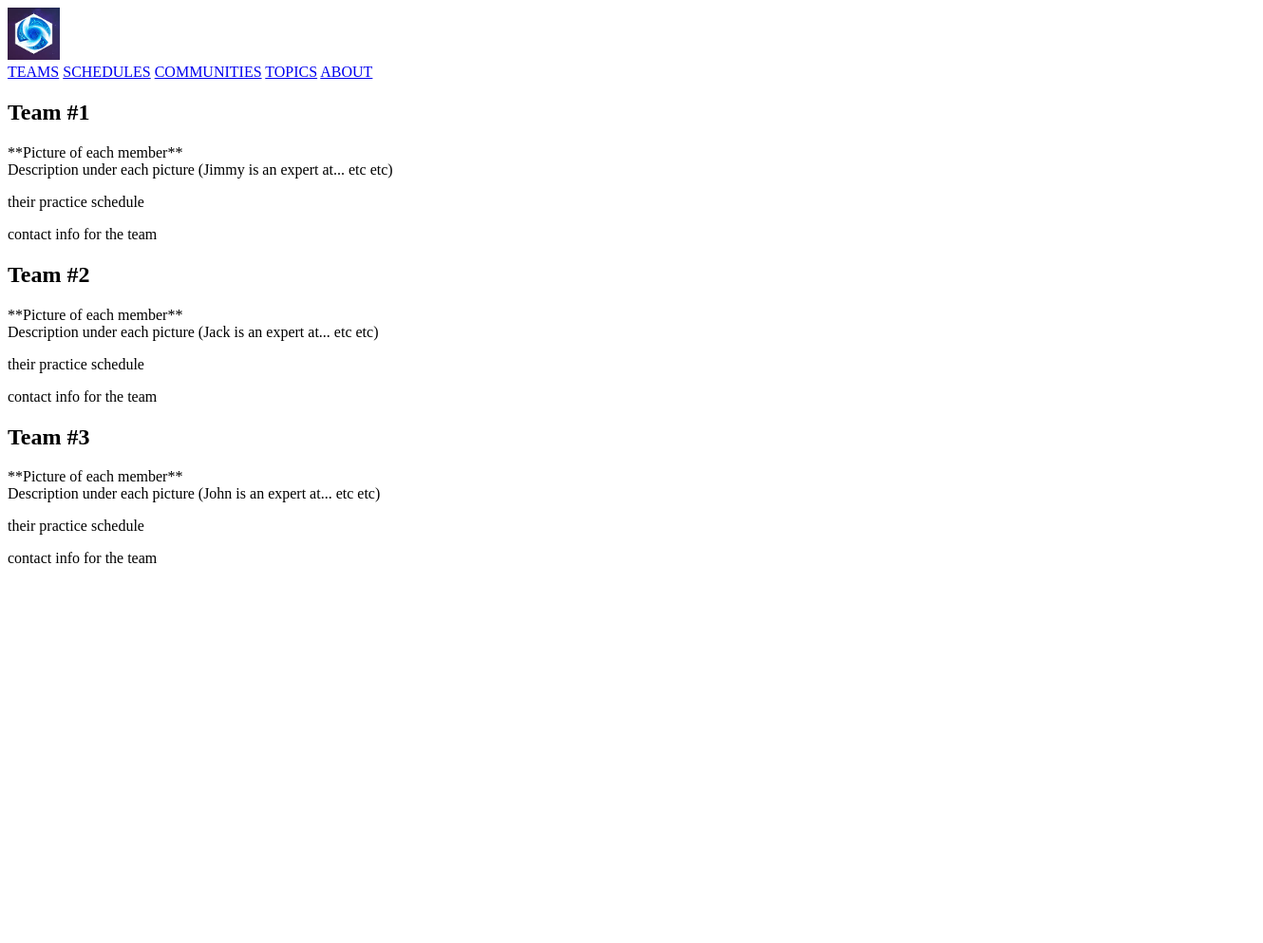
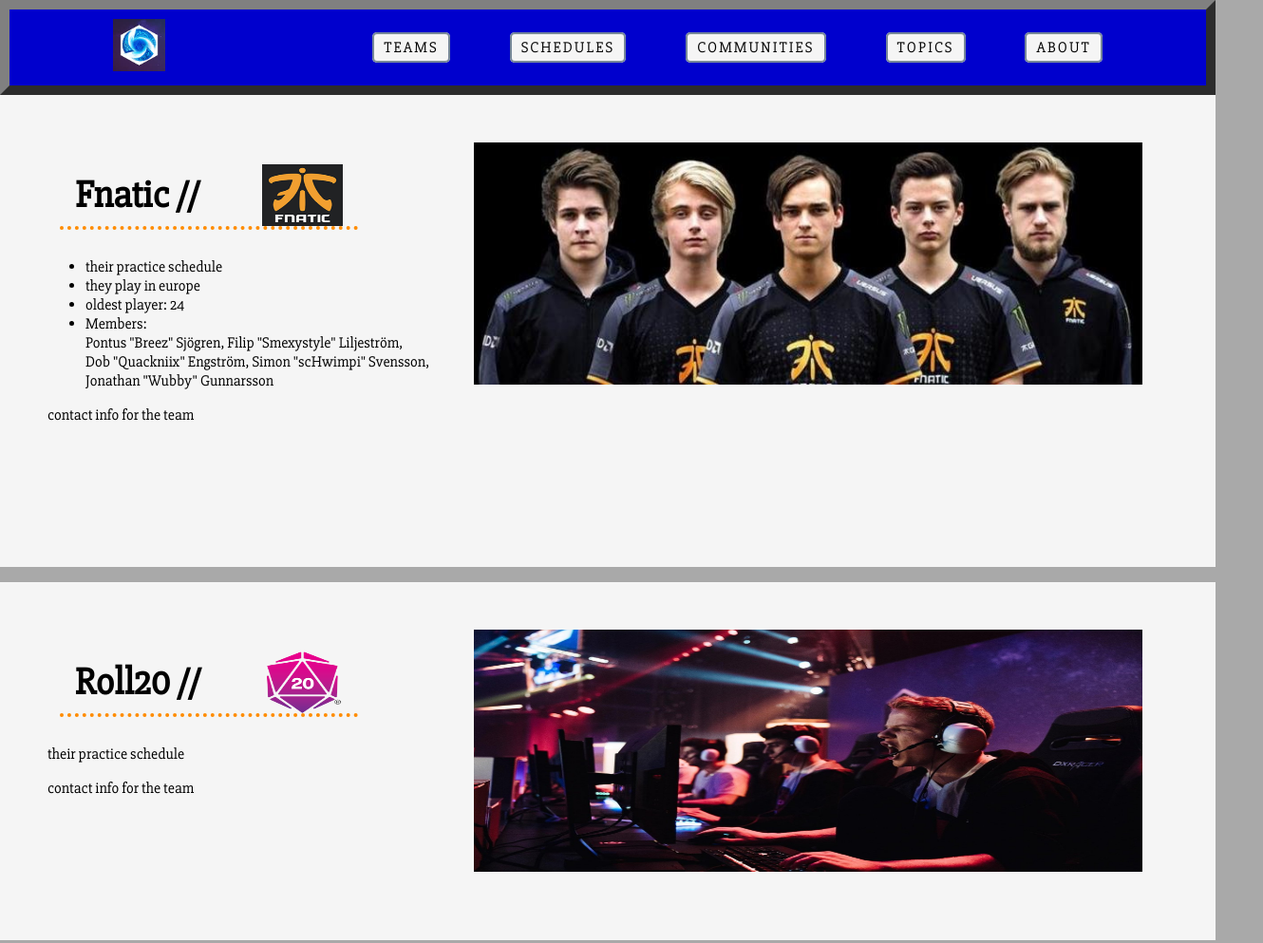
Before and after one commit to kurtism-coding/Project1, a plain HTML site: page Teams.html in a window 1280 px wide. Shown: the top 993 px of the page at 95% size, 1330 px wide, since content can reach past the window. Before the commit the page ends 800 px from the top, so only its background shows below. Drawn offline with Linux system fonts and the light colour scheme.

Commit message:
team page almost done

```diff
--- a/Teams.html
+++ b/Teams.html
@@ -3,13 +3,14 @@
 <head>
     <meta charset="UTF-8">
     <title>Teams</title>
+    <link href="https://fonts.googleapis.com/css?family=Slabo+27px" rel="stylesheet">
+    <link rel="stylesheet" href="teams.css">
 </head>
 <body>
 <header>
     <nav>
         <div>
-            <a class="logo"
-               href="index.html">
+            <a class="logo" href="index.html">
                 <img src="Images/Hots logo.jpeg"
                      style="width:55px;height:55px;"
                      class="logo">
@@ -25,26 +26,49 @@
         </div>
     </nav>
 </header>
-<section>
-    <h1>Team #1</h1>
-    <p>**Picture of each member** <br> Description under each picture (Jimmy is an expert at... etc etc)</p>
+<section class="teams">
+    <div class="teamsection">
+        <div class="teamlogo"><h1>Fnatic // <img class="logos" src="Images/fnatic logo.png"/></h1>
+
+            </div>
+        <img class="portraits" src="Images/FnaticPortrait.jpg"/>
+    </div>
+        <aside>
+            <ul>
+            <li>their practice schedule</li>
+            <li>they play in europe</li>
+            <li>oldest player: 24</li>
+            <li>Members: <br>
+                Pontus "Breez" Sjögren,
+                Filip "Smexystyle" Liljeström, <br>
+                Dob "Quackniix" Engström,
+                Simon "scHwimpi" Svensson, <br>
+                Jonathan "Wubby" Gunnarsson</li>
+            </ul>
+
+        <p>contact info for the team</p>
+    </aside>
+</section>
+<section class="teams">
+    <div class="teamsection">
+        <div class="teamlogo"><h1>Roll20 // <img class="logos" src="Images/Roll20Logo.png"/></h1>
+
+            </div>
+        <img class="portraits" src="Images/Roll20portrait(glaurung).jpg"/>
+    </div>
     <aside>
         <p>their practice schedule</p>
         <p>contact info for the team</p>
     </aside>
 </section>
-<section>
-    <h1>Team #2</h1>
-    <p>**Picture of each member** <br> Description under each picture (Jack is an expert at... etc etc)</p>
-    <aside>
-        <p>their practice schedule</p>
-        <p>contact info for the team</p>
-    </aside>
-</section>
-<section>
-    <h1>Team #3</h1>
-    <p>**Picture of each member** <br> Description under each picture (John is an expert at... etc etc)</p>
-    <aside>
+<section class="teams">
+    <div class="teamsection">
+        <div class="teamlogo"><h1>MVP Black // <img class="logos" src="Images/MVPBlacklogo.png"/></h1>
+
+            </div>
+        <img class="portraits" src="Images/MVPBlackPortrait.jpg"/>
+    </div>
+        <aside>
         <p>their practice schedule</p>
         <p>contact info for the team</p>
     </aside>
--- a/about.css
+++ b/about.css
@@ -1,3 +1,13 @@
+* {
+    font-family: 'Slabo 27px', serif;
+
+}
+
+.logo{
+
+
+}
+
 nav {
     text-align: center;
     word-spacing: 60px;
@@ -9,3 +19,100 @@ nav {
     display: flex;
     justify-content: space-around;
     align-items: center;
+
+}
+
+.links {
+    text-decoration: none;
+    border: 2px solid lightslategray;
+    background: whitesmoke;
+    color:black;
+    border-radius: 5px;
+    letter-spacing: 2px;
+    padding: 4px 10px;
+
+
+}
+
+iframe {
+    display: block;
+    margin: 15px auto 15px auto;
+    width: 50%;
+    text-align: center;
+    border: 10px solid whitesmoke ;
+
+}
+
+section {
+    background: whitesmoke;
+    overflow: auto;
+
+}
+
+body {
+    background: darkgray;
+    margin: 0;
+    padding: 0;
+    width: 100%;
+
+}
+
+.title1{
+    display:flex;
+    justify-content: center;
+
+}
+
+.container1 {
+    width: 75%;
+    margin: auto auto auto auto;
+
+}
+
+footer {
+
+    border-top: 5px solid white;
+    margin-bottom: 20px;
+    text-align: center;
+
+}
+
+.footer{
+    font-size: .8em;
+
+
+
+}
+
+.bottom{
+    text-align: center;
+    font-size: .6em;
+
+}
+
+.suggestions{
+    width:500px;
+    height:100px;
+
+}
+
+.game {
+    display: flex;
+    justify-content: center;
+    flex-direction: row;
+    align-content: space-between;
+
+
+}
+
+.titles {
+    display: flex;
+    justify-content: space-evenly;
+    width: 100%;
+    margin-left: 60px;
+}
+
+.links:hover {
+    background-color: darkorange;
+    color: whitesmoke;
+}
--- a/communities.css
+++ b/communities.css
@@ -0,0 +1,39 @@
+* {
+    font-family: 'Slabo 27px', serif;
+
+}
+
+nav {
+    text-align: center;
+    word-spacing: 60px;
+    text-decoration: none;
+    border: 10px outset grey;
+    background: mediumblue;
+    font-size: 1em;
+    padding: 10px 0;
+    display: flex;
+    justify-content: space-around;
+    align-items: center;
+}
+
+.links {
+    text-decoration: none;
+    border: 2px solid lightslategray;
+    background: whitesmoke;
+    color: black;
+    border-radius: 5px;
+    letter-spacing: 2px;
+    padding: 4px 10px;
+}
+
+body {
+    background: darkgray;
+    margin: 0;
+    padding: 0;
+    width: 100%;
+}
+
+.links:hover {
+    background-color: darkorange;
+    color: whitesmoke;
+}
--- a/schedules.css
+++ b/schedules.css
@@ -0,0 +1,39 @@
+* {
+    font-family: 'Slabo 27px', serif;
+
+}
+
+nav {
+    text-align: center;
+    word-spacing: 60px;
+    text-decoration: none;
+    border: 10px outset grey;
+    background: mediumblue;
+    font-size: 1em;
+    padding: 10px 0;
+    display: flex;
+    justify-content: space-around;
+    align-items: center;
+}
+
+.links {
+    text-decoration: none;
+    border: 2px solid lightslategray;
+    background: whitesmoke;
+    color: black;
+    border-radius: 5px;
+    letter-spacing: 2px;
+    padding: 4px 10px;
+}
+
+body {
+    background: darkgray;
+    margin: 0;
+    padding: 0;
+    width: 100%;
+}
+
+.links:hover {
+    background-color: darkorange;
+    color: whitesmoke;
+}
--- a/styles.css
+++ b/styles.css
@@ -50,7 +50,7 @@ section {
 }
 
 body {
-    background: steelblue;
+    background: darkgray;
     margin: 0;
     padding: 0;
     width: 100%;
@@ -111,3 +111,8 @@ footer {
     width: 100%;
     margin-left: 60px;
 }
+
+.links:hover {
+    background-color: darkorange;
+    color: whitesmoke;
+}
--- a/teams.css
+++ b/teams.css
@@ -0,0 +1,96 @@
+* {
+    font-family: 'Slabo 27px', serif;
+
+}
+
+nav {
+    text-align: center;
+    word-spacing: 60px;
+    text-decoration: none;
+    border: 10px outset grey;
+    background: mediumblue;
+    font-size: 1em;
+    padding: 10px 0;
+    display: flex;
+    justify-content: space-around;
+    align-items: center;
+}
+
+.links {
+    text-decoration: none;
+    border: 2px solid lightslategray;
+    background: whitesmoke;
+    color: black;
+    border-radius: 5px;
+    letter-spacing: 2px;
+    padding: 4px 10px;
+}
+
+body {
+    background: darkgray;
+    margin: 0;
+    padding: 0;
+    width: 100%;
+}
+
+.links:hover {
+    background-color: darkorange;
+    color: whitesmoke;
+}
+
+section {
+    background-color: whitesmoke;
+
+}
+
+h1 {
+    border-bottom: 4px darkorange dotted;
+    width: 70%;
+    margin-left: 12px;
+    text-align: left;
+    font-size: 2.5em;
+    display: flex;
+    align-items: center;
+    justify-content: space-around;
+
+
+
+}
+
+.logos {
+    width: 85px;
+    height: 65px;
+    margin-left: 35px;
+    margin-top: 0;
+
+}
+
+.portraits {
+    width: 55%;
+    height: 255px;
+    padding-top: 50px;
+
+}
+
+.teamlogo {
+    display:flex;
+    justify-content: flex-start;
+    flex-direction: column;
+    width: 35%;
+    margin-left: 4%;
+    margin-top: 40px;
+
+}
+
+.teamsection {
+    display:flex;
+    flex-direction: row;
+
+
+}
+
+aside {
+    position:relative;
+    left: 50px;
+    bottom: 150px;
+}
--- a/topics.css
+++ b/topics.css
@@ -0,0 +1,39 @@
+* {
+    font-family: 'Slabo 27px', serif;
+
+}
+
+nav {
+    text-align: center;
+    word-spacing: 60px;
+    text-decoration: none;
+    border: 10px outset grey;
+    background: mediumblue;
+    font-size: 1em;
+    padding: 10px 0;
+    display: flex;
+    justify-content: space-around;
+    align-items: center;
+}
+
+.links {
+    text-decoration: none;
+    border: 2px solid lightslategray;
+    background: whitesmoke;
+    color: black;
+    border-radius: 5px;
+    letter-spacing: 2px;
+    padding: 4px 10px;
+}
+
+body {
+    background: darkgray;
+    margin: 0;
+    padding: 0;
+    width: 100%;
+}
+
+.links:hover {
+    background-color: darkorange;
+    color: whitesmoke;
+}
```
Also changed, not shown: About.html (+3 -2 lines), Coming Soon.html (deleted, +0 -14 lines), Communities.html (+2 -0 lines), Schedules.html (+2 -0 lines), Topics.html (+2 -0 lines), Images/FnaticPortrait.jpg (added), Images/MVPBlackPortrait.jpg (added), Images/MVPBlacklogo.png (added), Images/Roll20Logo.png (added), Images/Roll20portrait(glaurung).jpg (added), Images/fnatic logo.png (added).
